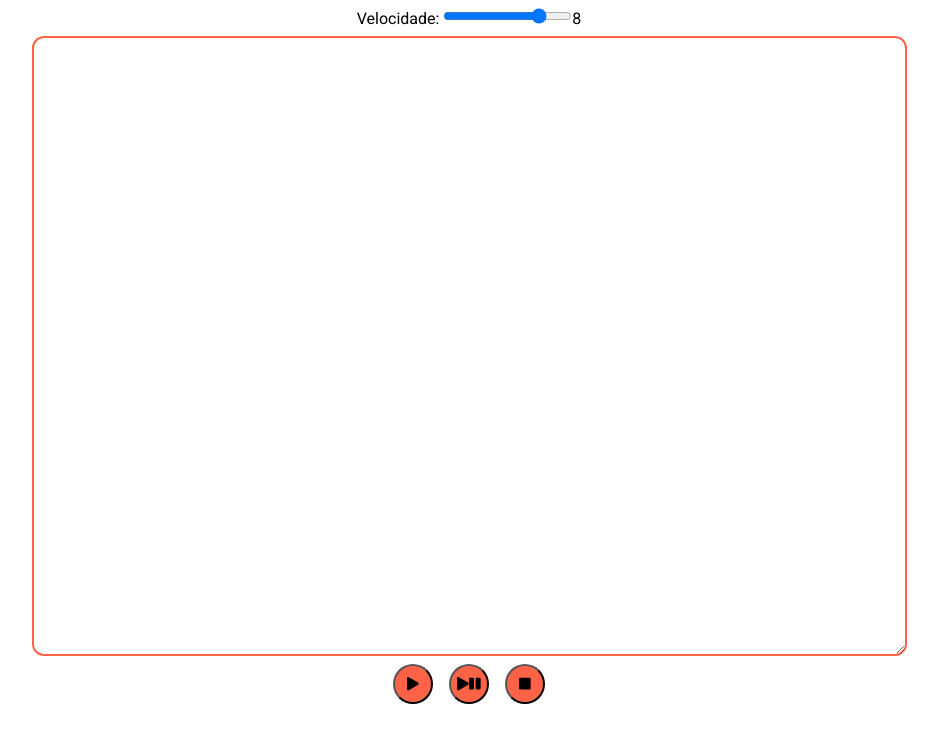
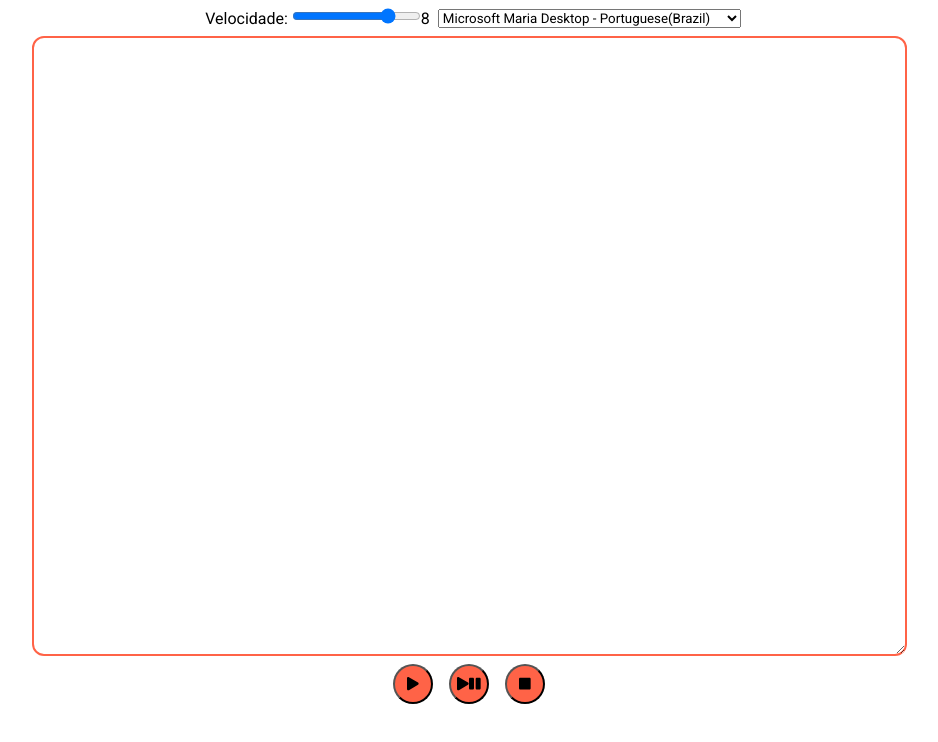
Before and after one commit to joilsonLeal/engine-speech, a React (Create React App) app: page / in a window 1280 px wide. Shown: the top 742 px of the page, without its empty margins (171-1109 px from the left). Built offline with nearby package versions, Linux system fonts and the light colour scheme.

Commit message:
chore: add voices

```diff
--- a/src/components/app/App.js
+++ b/src/components/app/App.js
@@ -1,4 +1,4 @@
-import React, { useState, useRef } from 'react';
+import React, { useState } from 'react';
 
 import { FontAwesomeIcon } from '@fortawesome/react-fontawesome';
 import { faPlay, faPause, faStop } from '@fortawesome/free-solid-svg-icons';
@@ -9,14 +9,21 @@ const App = () => {
     const [ pause, setPause ] = useState(false);
     const [ rate, setRate ] = useState('8');
     const [ text, setText ] = useState('');
+    const [ voice, setVoice ] = useState('pt-BR');
+    const voices = [
+        {name: 'Microsoft Maria Desktop - Portuguese(Brazil)', lang: 'pt-BR'},
+        {name: 'Microsoft Zira Desktop - English (United States)', lang: 'en-US'},
+    ];
+
     const textarea = document.getElementById('textarea');
+
     const changeRate = (value) => {
         setRate(parseFloat(value).toFixed(0));
     }
 
     const startSpeech = () => {
         utterance.text = text;
-        utterance.lang = 'pt-BR';
+        utterance.lang = voice;
         utterance.rate = parseInt(rate);
         utterance.onboundary = onboundaryHandler;
         speechSynthesis.speak(utterance);
@@ -82,9 +89,20 @@ const App = () => {
                     <input id="rate" type="range" min="1" max="10" step="1" defaultValue="8" onChange={e => changeRate(e.target.value)} />
                     <span id="rate-text">{rate}</span>
                 </Options>
+                <select id="select-voice" onChange={(e) => setVoice(e.target.value)}>
+                {
+                    voices.map(voice => {
+                        return  (
+                            <option key={voice.lang} value={voice.lang}>
+                                {voice.name}
+                            </option>
+                        )
+                    })
+                }
+                </select>
             </Container>
             <Container>
-                <TextArea ref={() => textarea} id="textarea" onChange={e => setText(e.target.value) } cols={120} rows={40} ></TextArea>
+                <TextArea id="textarea" onChange={e => setText(e.target.value) } cols={120} rows={40} ></TextArea>
                 <span id="speech-size"></span>
             </Container>
             <Container>
```
